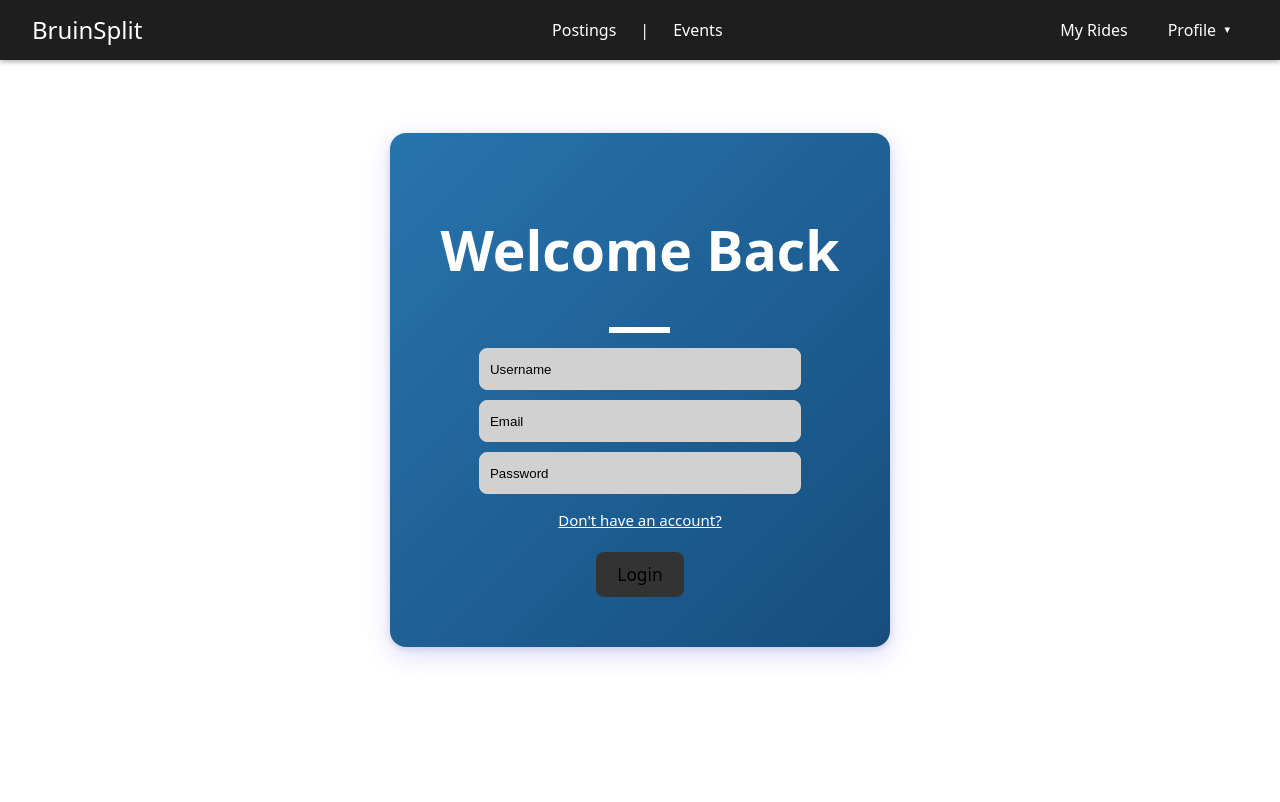
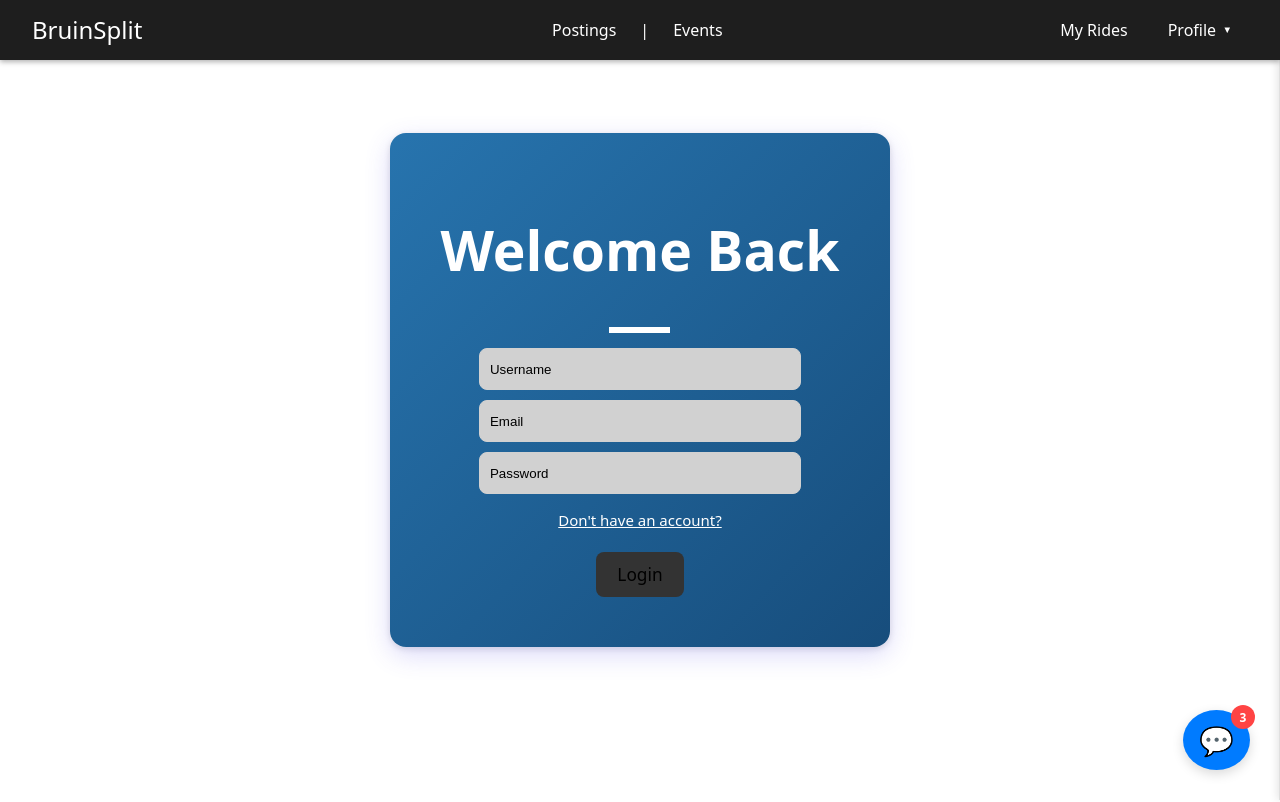
Before and after one commit to joshuajin06/BruinSplit, a React (Vite) app in the folder frontend/bruinsplit/: page /login in a window 1280 px wide. Shown: the top 802 px of the page. Built offline with nearby package versions, Linux system fonts and the light colour scheme.

Commit message:
initial messages icon static sidebar

```diff
--- a/frontend/bruinsplit/src/App.jsx
+++ b/frontend/bruinsplit/src/App.jsx
@@ -2,6 +2,7 @@ import { useState } from 'react'
 import { BrowserRouter as Router, Routes, Route } from 'react-router-dom'
 import Navbar from './components/navbar.jsx'
 import Footer from './components/footer.jsx'
+import MessagesIcon from './components/MessagesIcon.jsx'
 import './App.css'
 import Home from './pages/Home.jsx'
 import Login from './pages/Login.jsx'
@@ -35,6 +36,7 @@ function App() {
                 </Routes>
               </div>
             </Router>
+            <MessagesIcon/>
           </AuthProvider>
         </main>
         <Footer />
--- /dev/null
+++ b/frontend/bruinsplit/src/components/MessagesIcon.css
@@ -0,0 +1,40 @@
+.messages-icon-btn {
+  position: fixed;
+  bottom: 30px;
+  right: 30px;
+  width: 60px;
+  height: 60px;
+  border-radius: 50%;
+  background-color: #007bff;
+  border: none;
+  cursor: pointer;
+  font-size: 28px;
+  display: flex;
+  align-items: center;
+  justify-content: center;
+  box-shadow: 0 4px 12px rgba(0, 0, 0, 0.15);
+  z-index: 1000;
+  transition: all 0.3s ease;
+}
+
+.messages-icon-btn:hover {
+  background-color: #0056b3;
+  transform: scale(1.1);
+  box-shadow: 0 6px 16px rgba(0, 0, 0, 0.2);
+}
+
+.messages-icon-btn .badge {
+  position: absolute;
+  top: -5px;
+  right: -5px;
+  background-color: #ff4444;
+  color: white;
+  border-radius: 50%;
+  width: 24px;
+  height: 24px;
+  display: flex;
+  align-items: center;
+  justify-content: center;
+  font-size: 12px;
+  font-weight: bold;
+}
--- /dev/null
+++ b/frontend/bruinsplit/src/components/MessagesIcon.jsx
@@ -0,0 +1,26 @@
+import { useState } from 'react';
+import MessagesSidebar from './MessagesSidebar';
+import './MessagesIcon.css';
+
+export default function MessagesIcon() {
+  const [sidebarOpen, setSidebarOpen] = useState(false);
+  const [unreadCount, setUnreadCount] = useState(3);
+
+  return (
+    <>
+      <button
+        className="messages-icon-btn"
+        onClick={() => setSidebarOpen(!sidebarOpen)}
+        title="Messages"
+      >
+        <span className="icon">💬</span>
+        {unreadCount > 0 && <span className="badge">{unreadCount}</span>}
+      </button>
+
+      <MessagesSidebar
+        isOpen={sidebarOpen}
+        onClose={() => setSidebarOpen(false)}
+      />
+    </>
+  );
+}
--- /dev/null
+++ b/frontend/bruinsplit/src/components/MessagesSidebar.css
@@ -0,0 +1,110 @@
+.messages-sidebar {
+  position: fixed;
+  top: 0;
+  right: -400px;
+  width: 400px;
+  height: 100vh;
+  background-color: white;
+  box-shadow: -2px 0 8px rgba(0, 0, 0, 0.1);
+  transition: right 0.3s ease;
+  z-index: 999;
+  display: flex;
+  flex-direction: column;
+  border-left: 1px solid #e0e0e0;
+}
+
+.messages-sidebar.open {
+  right: 0;
+}
+
+.sidebar-overlay {
+  position: fixed;
+  top: 0;
+  left: 0;
+  right: 0;
+  bottom: 0;
+  background-color: rgba(0, 0, 0, 0.5);
+  z-index: 998;
+}
+
+.sidebar-header {
+  display: flex;
+  justify-content: space-between;
+  align-items: center;
+  padding: 20px;
+  border-bottom: 1px solid #e0e0e0;
+}
+
+.sidebar-header h2 {
+  margin: 0;
+  font-size: 20px;
+}
+
+.close-btn {
+  background: none;
+  border: none;
+  font-size: 24px;
+  cursor: pointer;
+  color: #666;
+}
+
+.close-btn:hover {
+  color: #000;
+}
+
+.sidebar-content {
+  flex: 1;
+  overflow-y: auto;
+  padding: 10px 0;
+}
+
+.messages-list {
+  display: flex;
+  flex-direction: column;
+}
+
+.message-item {
+  padding: 15px 20px;
+  border-bottom: 1px solid #f0f0f0;
+  cursor: pointer;
+  transition: background-color 0.2s;
+}
+
+.message-item:hover {
+  background-color: #f5f5f5;
+}
+
+.message-sender {
+  margin: 0 0 5px 0;
+  font-weight: 600;
+  color: #333;
+  font-size: 14px;
+}
+
+.message-preview {
+  margin: 0 0 8px 0;
+  color: #666;
+  font-size: 13px;
+  overflow: hidden;
+  text-overflow: ellipsis;
+  white-space: nowrap;
+}
+
+.message-time {
+  margin: 0;
+  color: #999;
+  font-size: 12px;
+}
+
+.no-messages {
+  padding: 20px;
+  text-align: center;
+  color: #999;
+}
+
+@media (max-width: 768px) {
+  .messages-sidebar {
+    width: 100%;
+    right: -100%;
+  }
+}
--- /dev/null
+++ b/frontend/bruinsplit/src/components/MessagesSidebar.jsx
@@ -0,0 +1,56 @@
+import './MessagesSidebar.css';
+
+export default function MessagesSidebar({ isOpen, onClose }) {
+  // Static messages data
+  const messages = [
+    {
+      id: 1,
+      sender: 'John Doe',
+      preview: 'Hey, are you still interested in the ride?',
+      time: '2 min ago'
+    },
+    {
+      id: 2,
+      sender: 'Jane Smith',
+      preview: 'Thanks for the event invite! I\'ll be there',
+      time: '1 hour ago'
+    },
+    {
+      id: 3,
+      sender: 'Mike Johnson',
+      preview: 'Can you confirm the meeting time?',
+      time: '3 hours ago'
+    }
+  ];
+
+  return (
+    <>
+      {isOpen && (
+        <div className="sidebar-overlay" onClick={onClose} />
+      )}
+
+      <div className={`messages-sidebar ${isOpen ? 'open' : ''}`}>
+        <div className="sidebar-header">
+          <h2>Messages</h2>
+          <button className="close-btn" onClick={onClose}>✕</button>
+        </div>
+
+        <div className="sidebar-content">
+          {messages.length === 0 ? (
+            <p className="no-messages">No messages</p>
+          ) : (
+            <div className="messages-list">
+              {messages.map((message) => (
+                <div key={message.id} className="message-item">
+                  <p className="message-sender">{message.sender}</p>
+                  <p className="message-preview">{message.preview}</p>
+                  <p className="message-time">{message.time}</p>
+                </div>
+              ))}
+            </div>
+          )}
+        </div>
+      </div>
+    </>
+  );
+}
```
